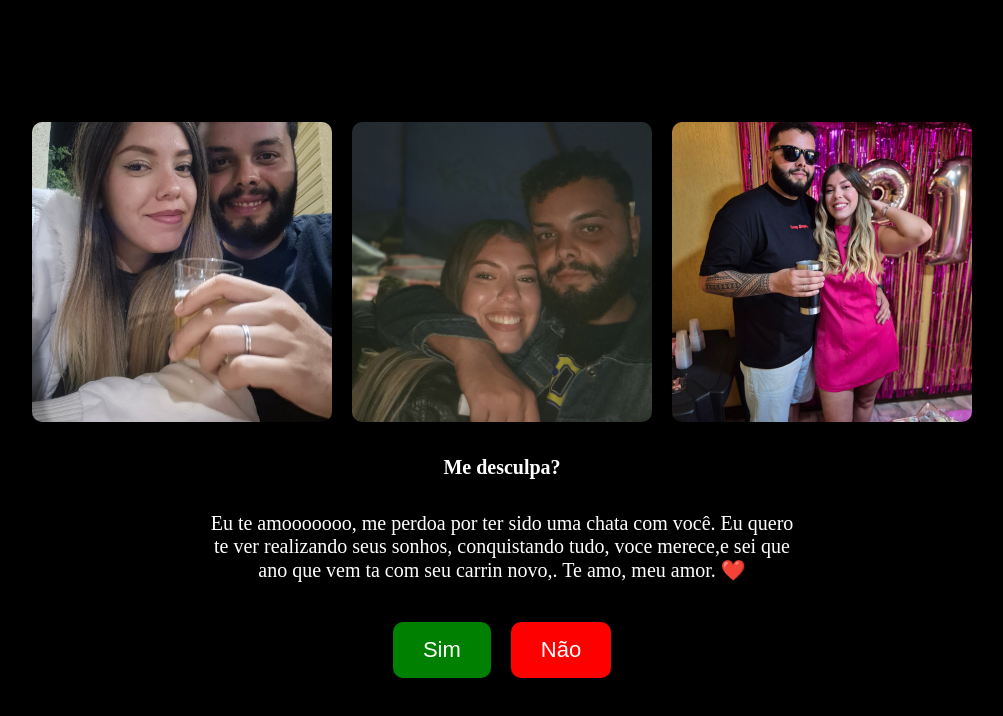
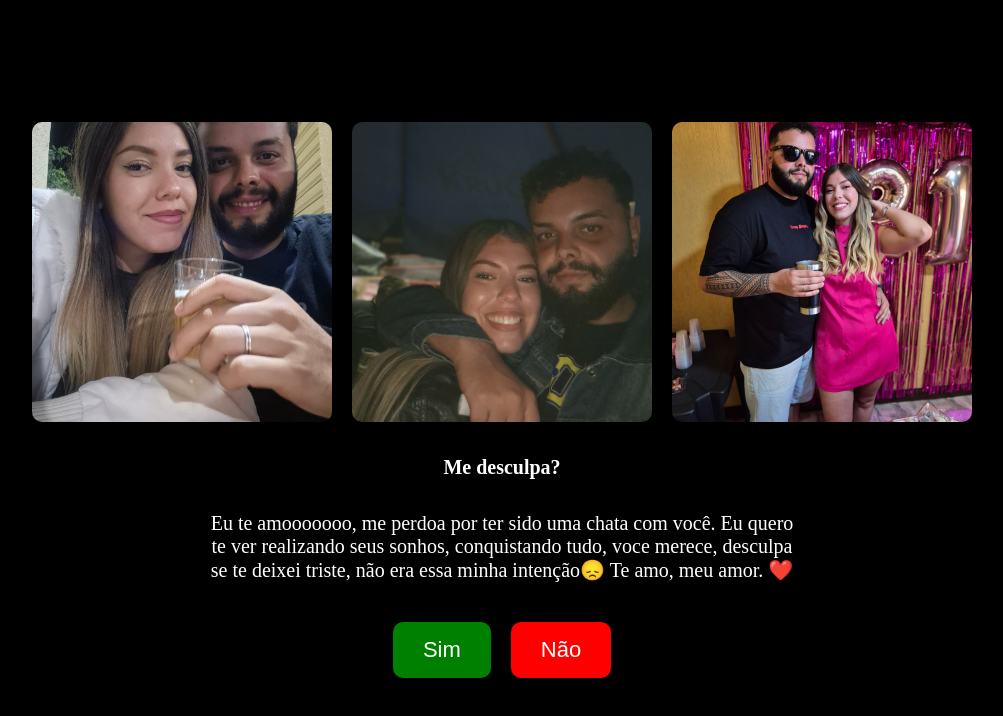
Before and after one commit to NaclaraSantos/desculpas, a plain HTML site: page fotos.html in a window 1280 px wide. Shown: the whole page, without its empty margins (138-1141 px from the left). Drawn offline with Linux system fonts and the light colour scheme.

Commit message:
Update fotos.html

```diff
--- a/fotos.html
+++ b/fotos.html
@@ -85,7 +85,7 @@
 
     <h1>Me desculpa?</h1>
     <p>Eu te amooooooo, me perdoa por ter sido uma chata com você.
-       Eu quero te ver realizando seus sonhos, conquistando tudo, voce merece,e sei que ano que vem ta com seu carrin novo,.
+       Eu quero te ver realizando seus sonhos, conquistando tudo, voce merece, desculpa se te deixei triste, não era essa minha intenção😞
        Te amo, meu amor. ❤️</p>
 
     <div class="botoes">
```
